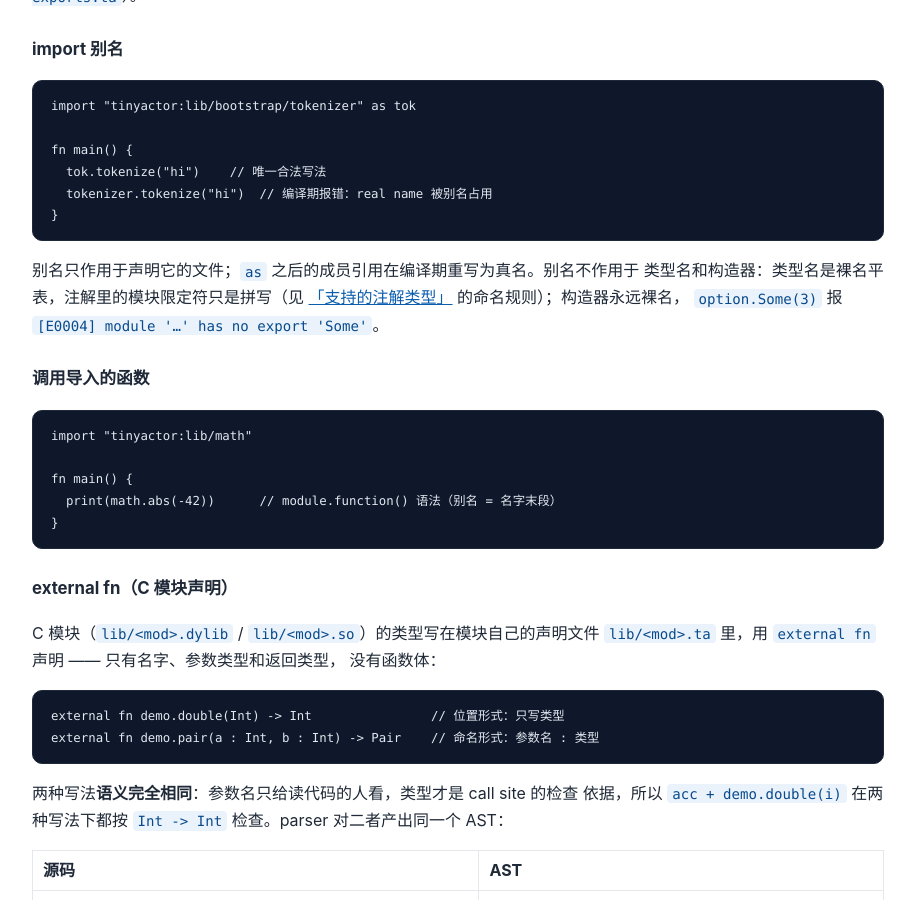
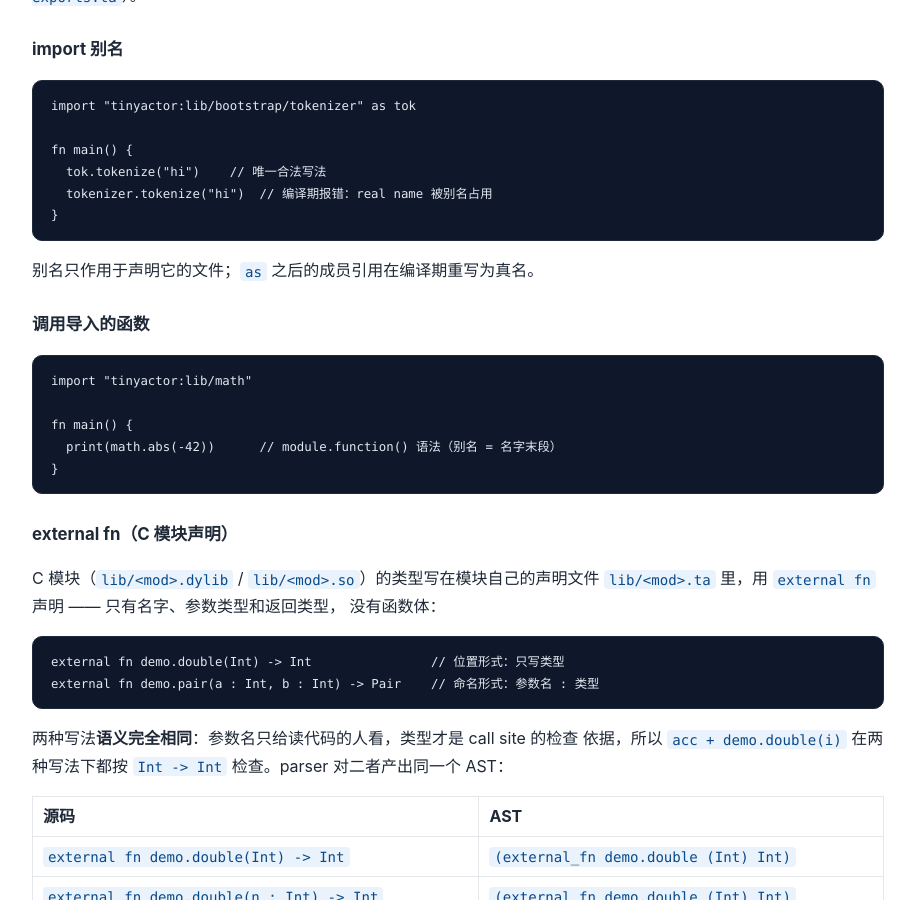
Before and after one commit to tiancaiamao/tinyactor, a Jekyll site: the page built from docs/ta-language-spec.md, in a window 1280 px wide and 900 px high, scrolled down 24291 px. Shown: the whole window, without its empty margins (182-1097 px from the left). Built offline with Jekyll 4.4.1, drawn with Linux system fonts in a browser that asks for light colours; our own code applies the rules of GitHub Pages for plain Markdown files.

Commit message:
docs(spec): 撤回「类型名前缀是拼写」那段
那条规则是我按着一个实现 bug 写的，设计还没定。类型/构造器的作用域究竟
是模块还是整程序，由设计 issue 决定；#459 是文档整理 PR，不该先把规则定死。
文件回到 main 的样子。

````diff
--- a/docs/ta-language-spec.md
+++ b/docs/ta-language-spec.md
@@ -1055,10 +1055,7 @@ fn main() {
 }
 ```
 
-别名只作用于声明它的文件；`as` 之后的成员引用在编译期重写为真名。别名不作用于
-类型名和构造器：类型名是裸名平表，注解里的模块限定符只是拼写（见
-[「支持的注解类型」](#支持的注解类型) 的命名规则）；构造器永远裸名，
-`option.Some(3)` 报 `[E0004] module '…' has no export 'Some'`。
+别名只作用于声明它的文件；`as` 之后的成员引用在编译期重写为真名。
 
 ### 调用导入的函数
 
````
